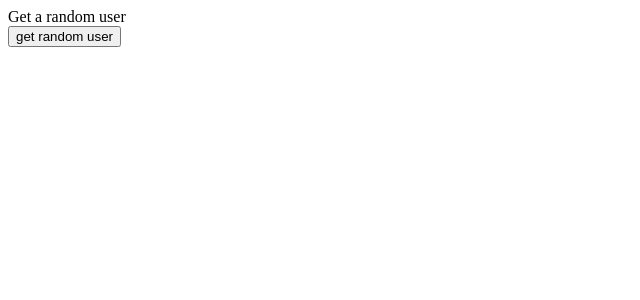
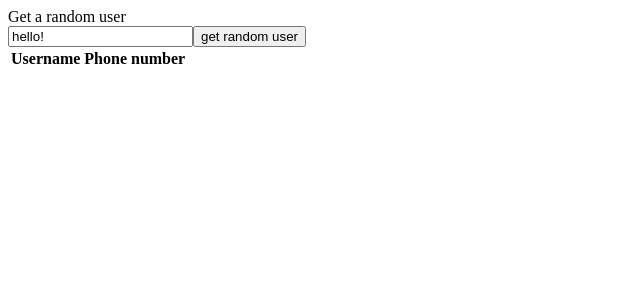
Before and after one commit to uchenick55/test-code, a React (Create React App) app: page / in a window 1280 px wide. Shown: the top 300 px of the page, without its empty margins (0-640 px from the left). Built offline with nearby package versions, Linux system fonts and the light colour scheme.

Commit message:
вывел данные с сервера + React.memo и useCallback

```diff
--- a/src/App.tsx
+++ b/src/App.tsx
@@ -1,11 +1,11 @@
 // Мы ожидаем, что Вы исправите синтаксические ошибки, сделаете перехват возможных исключений и улучшите читаемость кода.
 // А так же, напишите кастомный хук useThrottle и используете его там где это нужно.
-// Желательно использование React.memo и React.useCallback там где это имеет смысл.
+//+ Желательно использование React.memo и React.useCallback там где это имеет смысл.
 // Будет большим плюсом, если Вы сможете закэшировать получение случайного пользователя.
-// Укажите правильные типы.
+//+ Укажите правильные типы.
 // По возможности пришлите Ваш вариант в https://codesandbox.io
 
-import React, {useState} from "react";
+import React, {useCallback, useState} from "react";
 
 const URL = "https://jsonplaceholder.typicode.com/users";
 
@@ -26,24 +26,27 @@ type User = {
     address: any
 };
 
-interface IButtonProps {
-  onClick: any;
+interface ButtonPropsType {
+    onClick: () => void;
 }
 
-const Button: React.FC<IButtonProps> = ({onClick}) =>  {
+const Button: React.FC<ButtonPropsType> = React.memo( ({onClick}) => { // компонента кнопки, принимает обработчик нажатия на кнопку
+    console.log("Button")
     return (
         <button type="button" onClick={onClick}>
             get random user
         </button>
     );
+})
+
+type UserInfoPropsType = {
+    user: User | null; // тип принимаемых данных
 }
 
-/*type UserInfoPropsType = {
-  user: User;
-}*/
-
-/*const UserInfo:React.FC<UserInfoPropsType> = ({ user }) => {
-  return (
+const UserInfo: React.FC<UserInfoPropsType> = React.memo( ({user}) => { // компонента вывода данных по пользователю
+    console.log("UserInfo")
+    // вывод данных пользователя только если они не нулевые
+    return <div>
         <table>
             <thead>
             <tr>
@@ -53,33 +56,36 @@ const Button: React.FC<IButtonProps> = ({onClick}) =>  {
             </thead>
             <tbody>
             <tr>
-          <td>{user.name}</td>
-          <td>{user.phone}</td>
+                <td>{user?.name}</td>
+                <td>{user?.phone}</td>
             </tr>
             </tbody>
         </table>
-  );
-}*/
+    </div>
+})
 
 const App: React.FC = () => {
-  const [item, setItem] = useState<User | null> (null);
-  console.log(item)
-
+    console.log("App")
+    const [item, setItem] = useState<User | null>(null); // локальный стейт по пользователю (изначально занулен)
+    const [value, setValue] = useState("hello!")
     const receiveRandomUser = async () => { // асинхронная функция получения случайного пользователя
         const id = Math.floor(Math.random() * (10 - 1)) + 1; // случайное число от 1 до 10
         const response = await fetch(`${URL}/${id}`); //получить ответ от сервера по пользователю со случайным номером
-    const _user: User  = await response.json(); // преобразовать ответ в json формат
-    setItem(_user); // записать ответ в локальный стейт
+        const user: User = await response.json(); // преобразовать ответ в json формат
+        user && setItem(user); // записать ответ в локальный стейт
     };
 
-  const handleButtonClick = () => { // обработчик нажатия на кнопку
-    receiveRandomUser(); // запустить получение случайного пользователя и запись в локальный стейт
-  };
+    const handleButtonClick = useCallback( () => { // обработчик нажатия на кнопку
+        receiveRandomUser(); // асинхронная функция получения случайного пользователя и запись в локальный стейт
+    },[])
     return (
         <div>
+            {/*заголовок*/}
             <header>Get a random user</header>
-        <Button onClick={handleButtonClick} /> {/*кнопка с обработчиком на получение случайного пользователя и запись в стейт*/}
-       {/* <UserInfo user={item} />*/}
+            <input value={value} onChange={(event)=>setValue(event.target.value)}/>
+            <Button
+                onClick={handleButtonClick}/> {/*кнопка с обработчиком на получение случайного пользователя и запись в стейт*/}
+            {<UserInfo user={item}/>} {/* вывод данных по пользователю только когда они не нулевые*/}
         </div>
     );
 }
```
Lines whose indentation alone changed are shown as unchanged.
